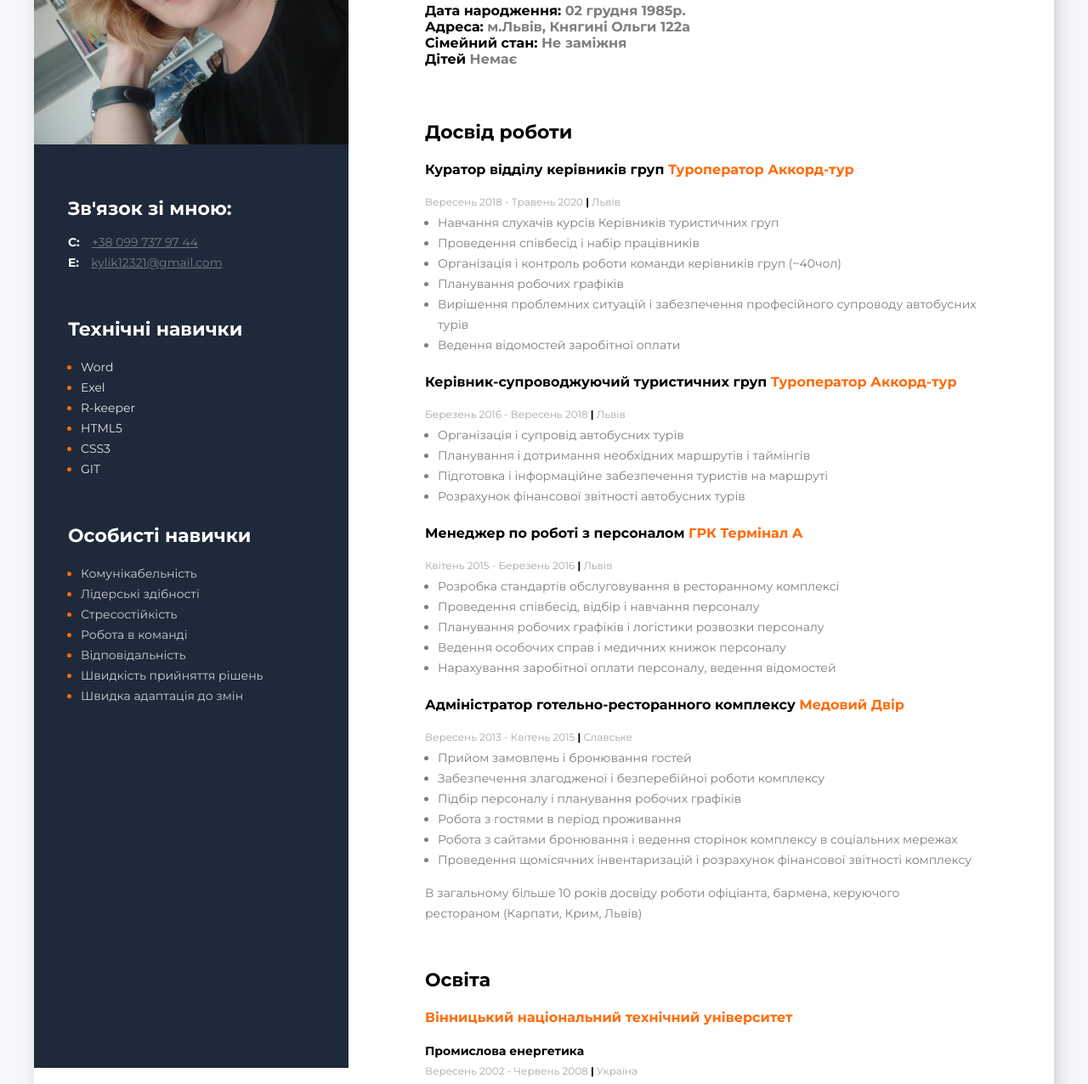
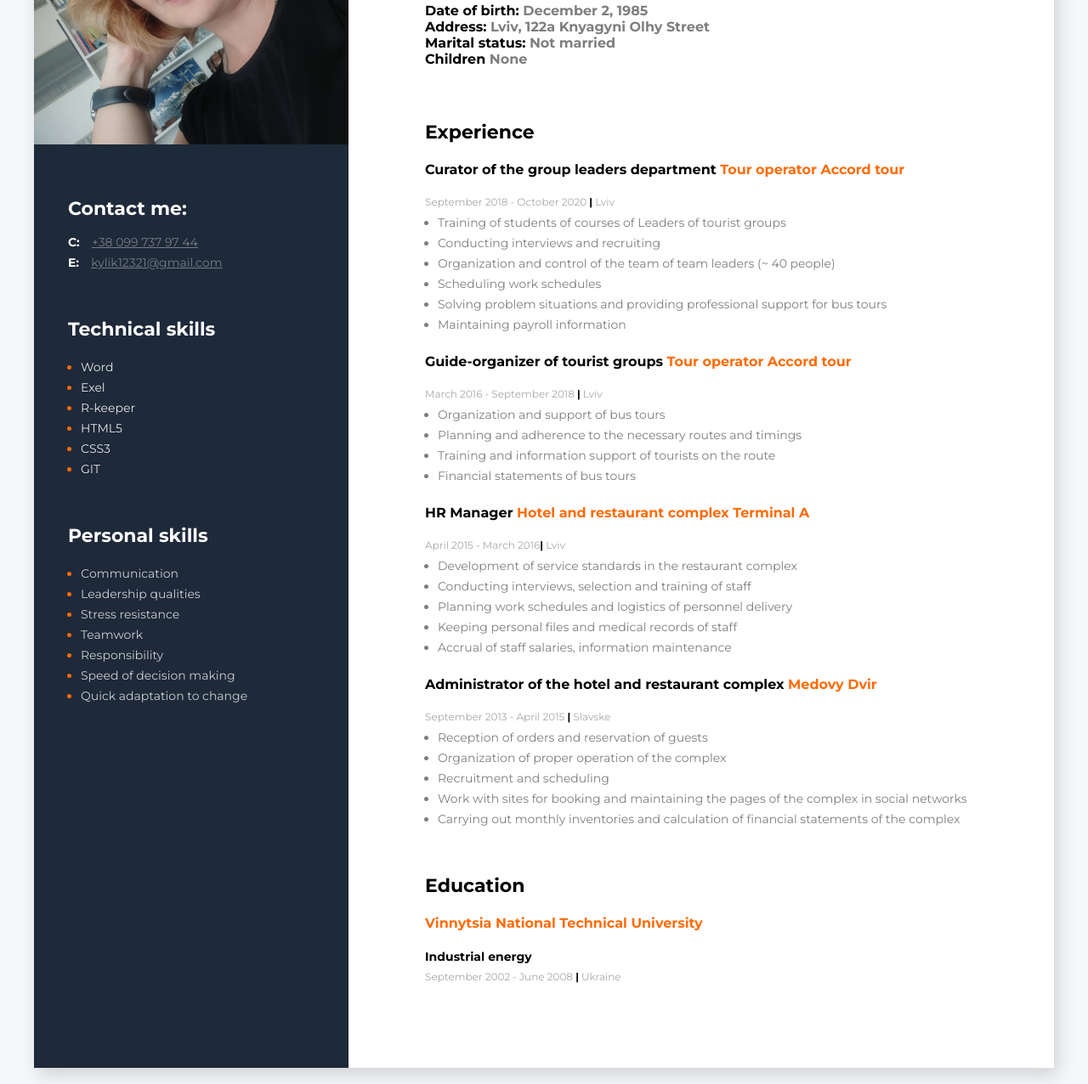
Before and after one commit to MarinaKulyk/My-Rezume1, a plain HTML site: page index.html in a window 1280 px wide. Shown: the part 283-1559 px from the top of the page at 85% size. Drawn offline with Linux system fonts and the light colour scheme.

Commit message:
Англійський варіант

```diff
--- a/index.html
+++ b/index.html
@@ -17,7 +17,7 @@
                 <img class="my-photo" src="./img/photo.jpg" alt="My photo">
                 <!--Contacts conteiner-->
                 <div class="contacts-conteiner">
-                    <h3 class="contacts-title">Зв'язок зі мною:</h3>
+                    <h3 class="contacts-title">Contact me:</h3>
                     <div>
                         <span class="contacts-link-title">C:</span> <a class="contacts-link"
                             href="tel:38 099 737 97 44">+38 099 737 97 44</a>
@@ -29,7 +29,7 @@
                 </div>
                 <!--Tech Skills conteiner-->
                 <div class="tech-skills-conteiner">
-                    <h3 class="tech-skills-title">Технічні навички</h3>
+                    <h3 class="tech-skills-title">Technical skills</h3>
                     <ul>
                         <li class="tech-skill-iten">
                             <span class="tech-skill-text">Word</span>
@@ -54,28 +54,28 @@
                 </div>
                 <!--Soft Skills conteiner-->
                 <div class="soft-skills-conteiner">
-                    <h3 class="soft-skills-title">Особисті навички</h3>
+                    <h3 class="soft-skills-title">Personal skills</h3>
                     <ul>
                         <li class="soft-skill-iten">
-                            <span class="soft-skills-text">Комунікабельність</span>
+                            <span class="soft-skills-text">Сommunication</span>
                         </li>
                         <li class="soft-skill-iten">
-                            <span class="soft-skills-text">Лідерські здібності</span>
+                            <span class="soft-skills-text">Leadership qualities</span>
                         </li>
                         <li class="soft-skill-iten">
-                            <span class="soft-skills-text">Стресостійкість</span>
+                            <span class="soft-skills-text">Stress resistance</span>
                         </li>
                         <li class="soft-skill-iten">
-                            <span class="soft-skills-text">Робота в команді</span>
+                            <span class="soft-skills-text">Teamwork</span>
                         </li>
                         <li class="soft-skill-iten">
-                            <span class="soft-skills-text">Відповідальність</span>
+                            <span class="soft-skills-text">Responsibility</span>
                         </li>
                         <li class="soft-skill-iten">
-                            <span class="soft-skills-text">Швидкість прийняття рішень</span>
+                            <span class="soft-skills-text">Speed of decision making</span>
                         </li>
                         <li class="soft-skill-iten">
-                            <span class="soft-skills-text">Швидка адаптація до змін</span>
+                            <span class="soft-skills-text">Quick adaptation to change</span>
                         </li>
                     </ul>
                 </div>
@@ -89,14 +89,14 @@
             <div>
                 <!--about me mein info-->
                 <div class="info-conteiner">
-                    <h2 class="my-developer">Адміністратор ресторану, готелю, туристичної фірми</h2>
-                    <h1 class="my-name">Марина Кулик</h1>
+                    <h2 class="my-developer">Manager, administrator, operator</h2>
+                    <h1 class="my-name">Maryna Kulyk</h1>
 
                     <!-- <p class="about-me"></p> -->
-                    <h4 class="my-place">Дата народження: <span class="my-color">02 грудня 1985р.</span> </h4>
-                    <h4 class="my-place">Адреса: <span class="my-color">м.Львів, Княгині Ольги 122а</span> </h4>
-                    <h4 class="my-place">Сімейний стан: <span class="my-color">Не заміжня</span> </h4>
-                    <h4 class="my-place">Дітей <span class="my-color">Немає</span> </h4>
+                    <h4 class="my-place">Date of birth: <span class="my-color">December 2, 1985</span> </h4>
+                    <h4 class="my-place">Address: <span class="my-color">Lviv, 122a Knyagyni Olhy Street</span> </h4>
+                    <h4 class="my-place">Marital status: <span class="my-color">Not married</span> </h4>
+                    <h4 class="my-place">Children <span class="my-color">None</span> </h4>
                 </div>
 
                 <!--projecp conteiner-->
@@ -126,78 +126,73 @@
                 <!--Work Experience-->
                 <div>
                     <div>
-                        <h3 class="work-exp">Досвід роботи</h3>
+                        <h3 class="work-exp">Experience</h3>
                         <!--Company1-->
-                        <h4 class="work-place">Куратор відділу керівників груп <span class="work-color">Туроператор
-                                Аккорд-тур</span> </h4>
-                        <span class="data">Вересень 2018 - Травень 2020 <span class="slesh">|</span> Львів </span>
+                        <h4 class="work-place">Curator of the group leaders department <span class="work-color">Tour operator Accord tour</span> </h4>
+                        <span class="data">September 2018 - October 2020 <span class="slesh">|</span> Lviv </span>
                         <ul>
-                            <li class="work-text">Навчання слухачів курсів Керівників туристичних груп</li>
-                            <li class="work-text">Проведення співбесід і набір працівників</li>
-                            <li class="work-text">Організація і контроль роботи команди керівників груп (~40чол)</li>
-                            <li class="work-text">Планування робочих графіків</li>
-                            <li class="work-text">Вирішення проблемних ситуацій і забезпечення професійного супроводу
-                                автобусних турів</li>
-                            <li class="work-text">Ведення відомостей заробітної оплати</li>
+                            <li class="work-text">Training of students of courses of Leaders of tourist groups</li>
+                            <li class="work-text">Conducting interviews and recruiting</li>
+                            <li class="work-text">Organization and control of the team of team leaders (~ 40 people)</li>
+                            <li class="work-text">Scheduling work schedules</li>
+                            <li class="work-text">Solving problem situations and providing professional support for bus tours</li>
+                            <li class="work-text">Maintaining payroll information</li>
                         </ul>
                     </div>
 
                     <div>
                         <!--Company2-->
-                        <h4 class="work-place">Керівник-супроводжуючий туристичних груп <span
-                                class="work-color">Туроператор
-                                Аккорд-тур</span> </h4>
-                        <span class="data">Березень 2016 - Вересень 2018 <span class="slesh">|</span> Львів </span>
+                        <h4 class="work-place">Guide-organizer of tourist groups <span
+                                class="work-color">Tour operator Accord tour</span> </h4>
+                        <span class="data">March 2016 - September 2018 <span class="slesh">|</span> Lviv </span>
                         <ul>
-                            <li class="work-text">Організація і супровід автобусних турів</li>
-                            <li class="work-text">Планування і дотримання необхідних маршрутів і таймінгів</li>
-                            <li class="work-text">Підготовка і інформаційне забезпечення туристів на маршруті</li>
-                            <li class="work-text">Розрахунок фінансової звітності автобусних турів</li>
+                            <li class="work-text">Organization and support of bus tours</li>
+                            <li class="work-text">Planning and adherence to the necessary routes and timings</li>
+                            <li class="work-text">Training and information support of tourists on the route</li>
+                            <li class="work-text">Financial statements of bus tours</li>
                         </ul>
                     </div>
 
                     <div>
                         <!--Company3-->
-                        <h4 class="work-place">Менеджер по роботі з персоналом <span class="work-color">ГРК Термінал
-                                А</span> </h4>
-                        <span class="data">Квітень 2015 - Березень 2016 <span class="slesh">|</span> Львів </span>
+                        <h4 class="work-place">HR Manager <span class="work-color">Hotel and restaurant complex Terminal A
+                                </span> </h4>
+                        <span class="data">April 2015 - March 2016<span class="slesh">|</span> Lviv </span>
                         <ul>
-                            <li class="work-text">Розробка стандартів обслуговування в ресторанному комплексі</li>
-                            <li class="work-text">Проведення співбесід, відбір і навчання персоналу</li>
-                            <li class="work-text">Планування робочих графіків і логістики розвозки персоналу</li>
-                            <li class="work-text">Ведення особочих справ і медичних книжок персоналу</li>
-                            <li class="work-text">Нарахування заробітної оплати персоналу, ведення відомостей</li>
+                            <li class="work-text">Development of service standards in the restaurant complex</li>
+                            <li class="work-text">Conducting interviews, selection and training of staff</li>
+                            <li class="work-text">Planning work schedules and logistics of personnel delivery</li>
+                            <li class="work-text">Keeping personal files and medical records of staff</li>
+                            <li class="work-text">Accrual of staff salaries, information maintenance</li>
                         </ul>
                     </div>
 
                     <div>
                         <!--Company4-->
-                        <h4 class="work-place">Адміністратор готельно-ресторанного комплексу <span
-                                class="work-color">Медовий Двір</span> </h4>
-                        <span class="data">Вересень 2013 - Квітень 2015 <span class="slesh">|</span> Славське </span>
+                        <h4 class="work-place">Administrator of the hotel and restaurant complex <span
+                                class="work-color">Medovy Dvir</span> </h4>
+                        <span class="data">September 2013 - April 2015 <span class="slesh">|</span> Slavske </span>
                         <ul>
-                            <li class="work-text">Прийом замовлень і бронювання гостей</li>
-                            <li class="work-text">Забезпечення злагодженої і безперебійної роботи комплексу</li>
-                            <li class="work-text">Підбір персоналу і планування робочих графіків</li>
-                            <li class="work-text">Робота з гостями в період проживання</li>
-                            <li class="work-text">Робота з сайтами бронювання і ведення сторінок комплексу в соціальних
-                                мережах</li>
-                            <li class="work-text">Проведення щомісячних інвентаризацій і розрахунок фінансової звітності
-                                комплексу</li>
+                            <li class="work-text">Reception of orders and reservation of guests</li>
+                            <li class="work-text">Organization of proper operation of the complex</li>
+                            <li class="work-text">Recruitment and scheduling</li>
+                            <!-- <li class="work-text">Робота з гостями в період проживання</li> -->
+                            <li class="work-text">Work with sites for booking and maintaining the pages of the complex in social networks</li>
+                            <li class="work-text">Carrying out monthly inventories and calculation of financial statements of the complex</li>
                         </ul>
                     </div>
-                    <p class="paragraf">В загальному більше 10 років досвіду роботи офіціанта, бармена, керуючого
+                    <!-- <p class="paragraf">В загальному більше 10 років досвіду роботи офіціанта, бармена, керуючого
                         рестораном (Карпати,
-                        Крим, Львів) </p>
+                        Крим, Львів) </p> -->
 
                 </div>
 
                 <!--Education-->
                 <div>
-                    <h3 class="education">Освіта</h3>
-                    <h4 class="university">Вінницький національний технічний університет</h4>
-                    <h5 class="profession">Промислова енергетика</h5>
-                    <span class="data">Вересень 2002 - Червень 2008 <span class="slesh">|</span> Україна</span>
+                    <h3 class="education">Education</h3>
+                    <h4 class="university">Vinnytsia National Technical University</h4>
+                    <h5 class="profession">Industrial energy</h5>
+                    <span class="data">September 2002 - June 2008 <span class="slesh">|</span> Ukraine</span>
                 </div>
             </div>
         </div>
```
